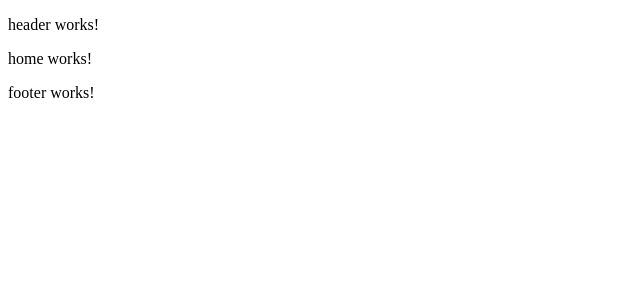
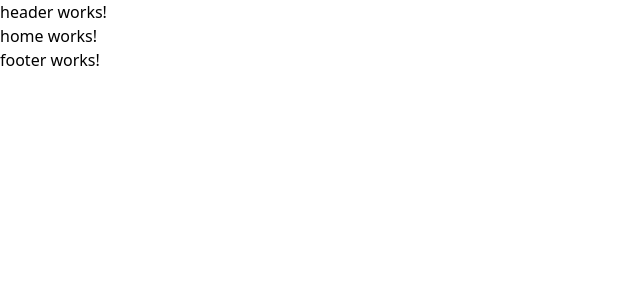
Before and after one commit to joelespinos/plandaw-weekend-planner, an Angular app: page /home in a window 1280 px wide. Shown: the top 300 px of the page, without its empty margins (0-640 px from the left). Built offline with nearby package versions, Linux system fonts and the light colour scheme.

Commit message:
Tailwind instal·lat
S'ha instal·lat el framework CSS Tailwind en el projecte.

```diff
--- a/package.json
+++ b/package.json
@@ -28,7 +28,10 @@
     "@angular/forms": "^20.3.0",
     "@angular/platform-browser": "^20.3.0",
     "@angular/router": "^20.3.0",
+    "@tailwindcss/postcss": "^4.1.17",
+    "postcss": "^8.5.6",
     "rxjs": "~7.8.0",
+    "tailwindcss": "^4.1.17",
     "tslib": "^2.3.0"
   },
   "devDependencies": {
--- a/src/styles.css
+++ b/src/styles.css
@@ -1 +1 @@
-/* You can add global styles to this file, and also import other style files */
+@import "tailwindcss";
```
Also changed, not shown: .postcssrc.json (added), 1 other file (tests, documents, lock files or other folders).
